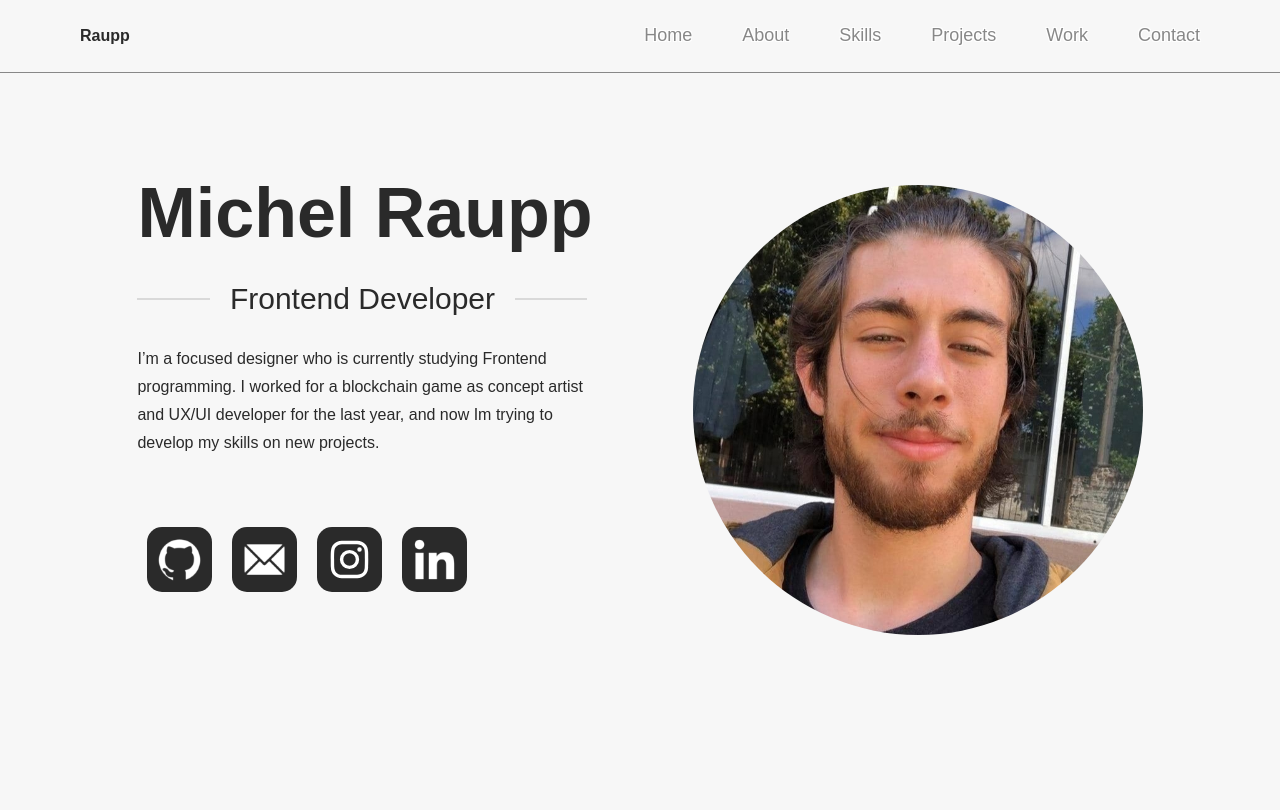
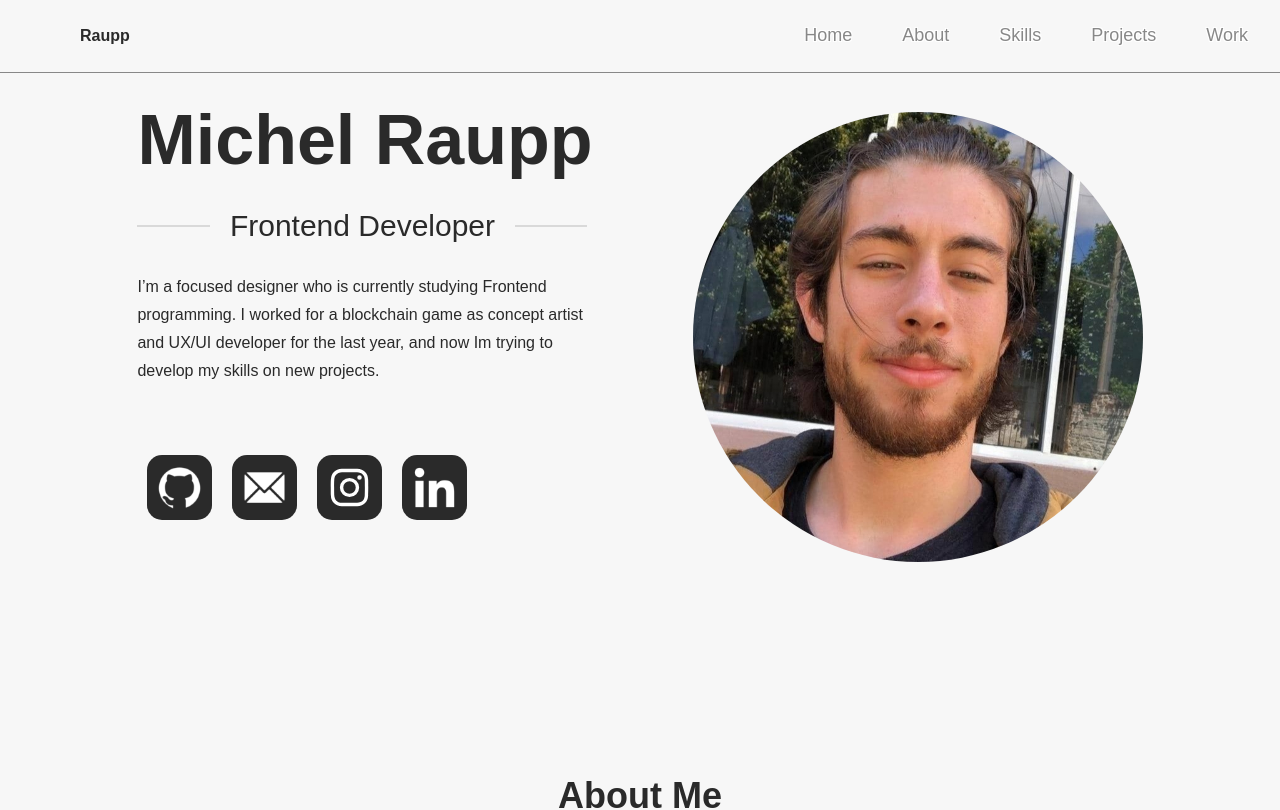
Before and after one commit to michel-raupp/portifolio, a React (Create React App) app: page / in a window 1280 px wide. Shown: the top 810 px of the page. Built offline with nearby package versions, Linux system fonts and the light colour scheme.

Commit message:
bug fix 2

```diff
--- a/src/components/about/styles.js
+++ b/src/components/about/styles.js
@@ -5,11 +5,7 @@ export const ProfileIMG = styled.img`
     border-radius: 20px;
     width: 450px;
     height: 450px;
-<<<<<<< HEAD
     filter: saturate(0);
-=======
-
->>>>>>> 42d02d46355fd6bbf065e7f4cec61da516bf2736
     @media (max-width: 500px){
         width: 90%;
         height: 90%;
--- a/src/components/navbar/styles.js
+++ b/src/components/navbar/styles.js
@@ -120,8 +120,10 @@ export const Logo = styled.p`
 `
 
 export const NavbarSection = styled.nav`
+
     z-index: 98;
-    position: sticky;
+    position: fixed;
+    width: 100%;
     top: 0;
     display: flex;
     align-items: center;
--- a/src/styles/GlobalStyles.js
+++ b/src/styles/GlobalStyles.js
@@ -20,6 +20,7 @@ const GlobalStyle = createGlobalStyle`
 	figure, figcaption, footer, header, hgroup,
 	menu, nav, output, ruby, section, summary,
 	time, mark, audio, video {
+
 		scroll-behavior: smooth;
 		margin: 0;
 		padding: 0;
```
Also changed, not shown: src/assets/bxs-badge-check.svg.
